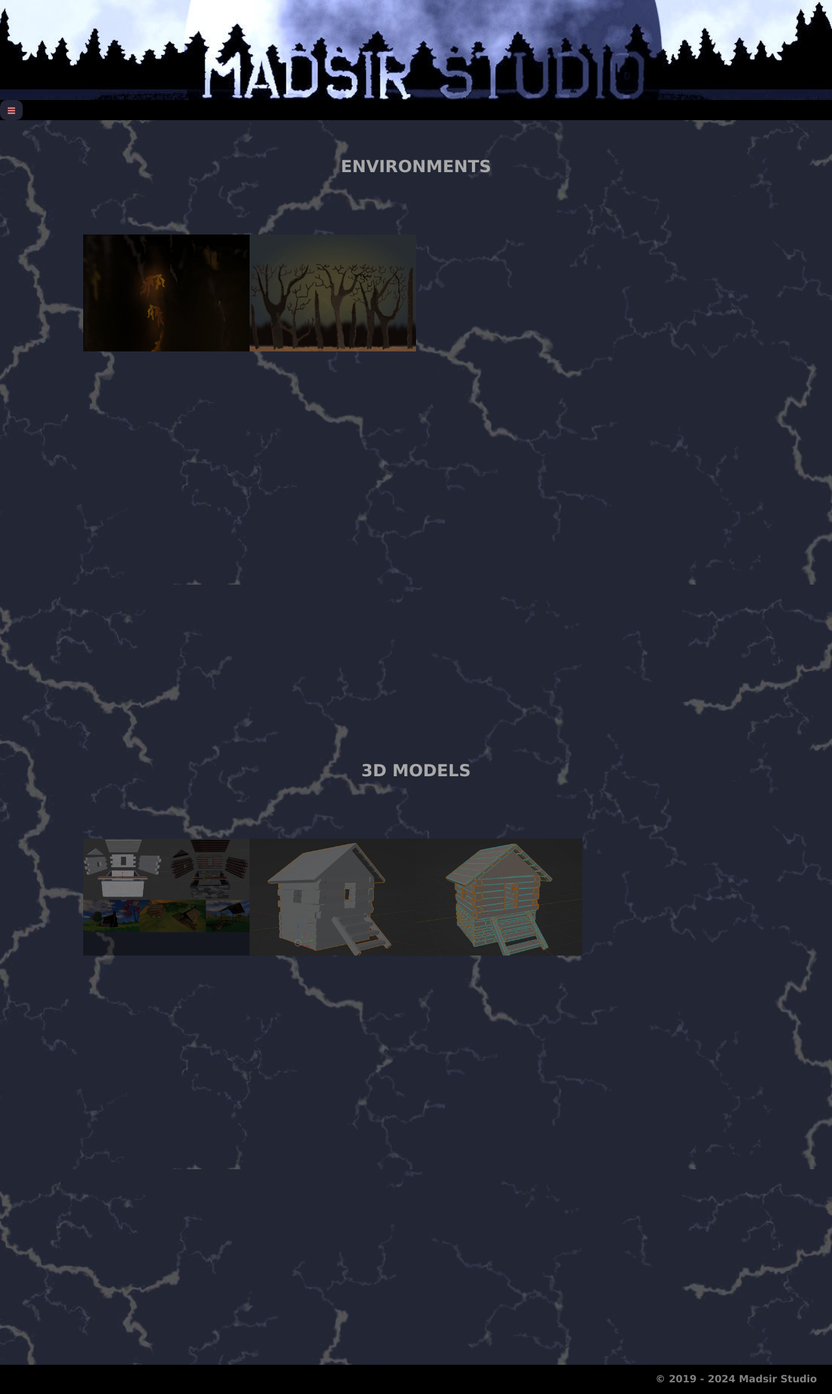
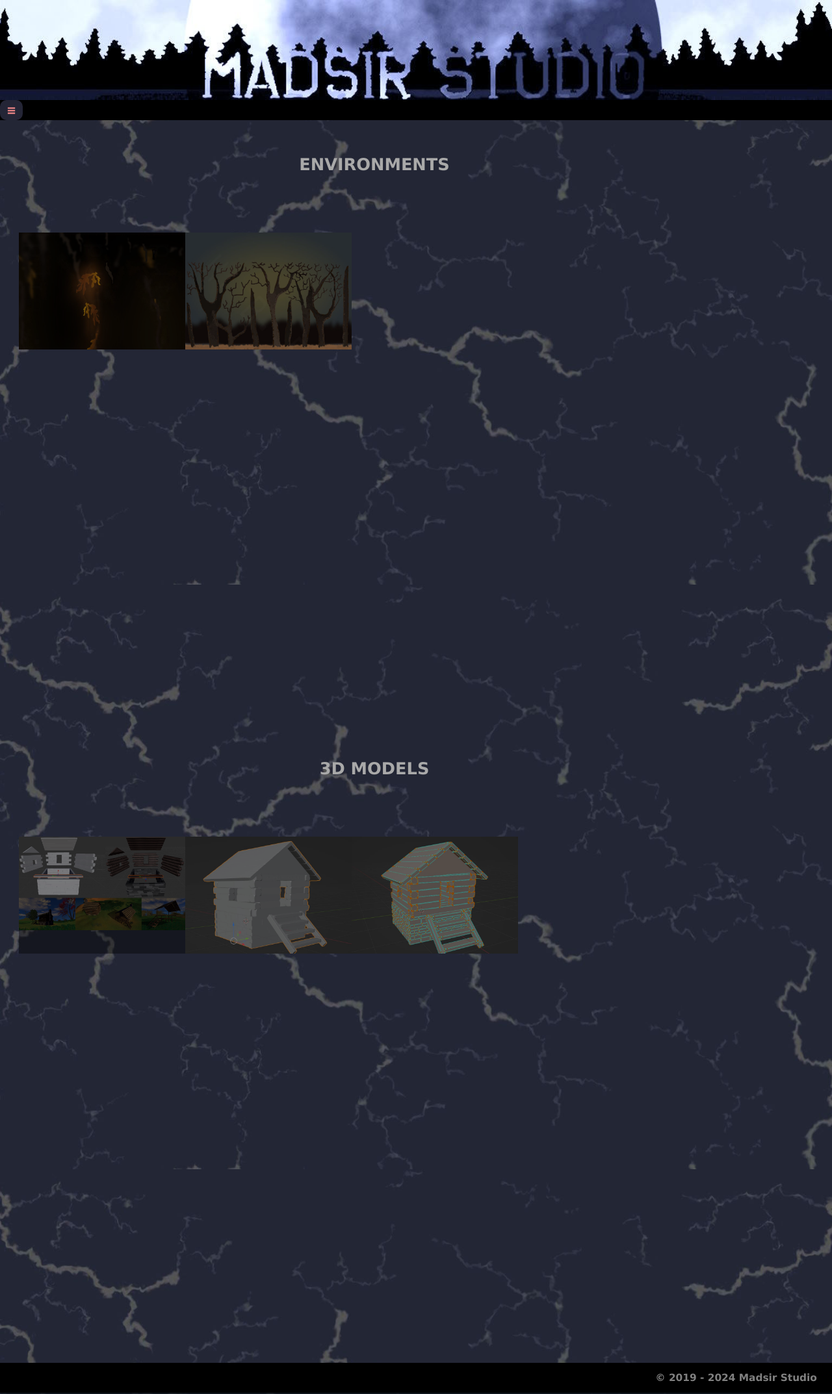
Before and after one commit to Madsir/madsirstudio.github.io, a Jekyll site: the page built from portfolio/index.html, in a window 1280 px wide. Shown: the whole page at 65% size. Built offline with Jekyll 4.4.1, drawn with Linux system fonts in a browser that asks for light colours.

Commit message:
Update index.html

```diff
--- a/portfolio/index.html
+++ b/portfolio/index.html
@@ -18,8 +18,8 @@ description: "RADNESS & MADNESS"
 body{background-color: black;}
 .container
 {
-  width: 100%;
-  height: 100%;
+  width: 90%;
+  height: 90%;
 }
 .trans
 {
@@ -160,9 +160,9 @@ body{background-color: black;}
             <li><a href="#img_4"><img src="/Assets/CabinBlender.jpg"></a></li>
             <li><a href="#img_5"><img src="/Assets/CabinUV.jpg"></a></li>
         </ul>
-        <a href="#_3" class="lightbox trans" id="img_1"><img src="/Assets/Cabin3DModel.jpg"></a>
-        <a href="#_4" class="lightbox trans" id="img_2"><img src="/Assets/CabinBlender.jpg"></a>
-        <a href="#_5" class="lightbox trans" id="img_3"><img src="/Assets/CabinUV.jpg"></a>
+        <a href="#_3" class="lightbox trans" id="img_3"><img src="/Assets/Cabin3DModel.jpg"></a>
+        <a href="#_4" class="lightbox trans" id="img_4"><img src="/Assets/CabinBlender.jpg"></a>
+        <a href="#_5" class="lightbox trans" id="img_5"><img src="/Assets/CabinUV.jpg"></a>
     </div>
 </div>
   </div>
```
